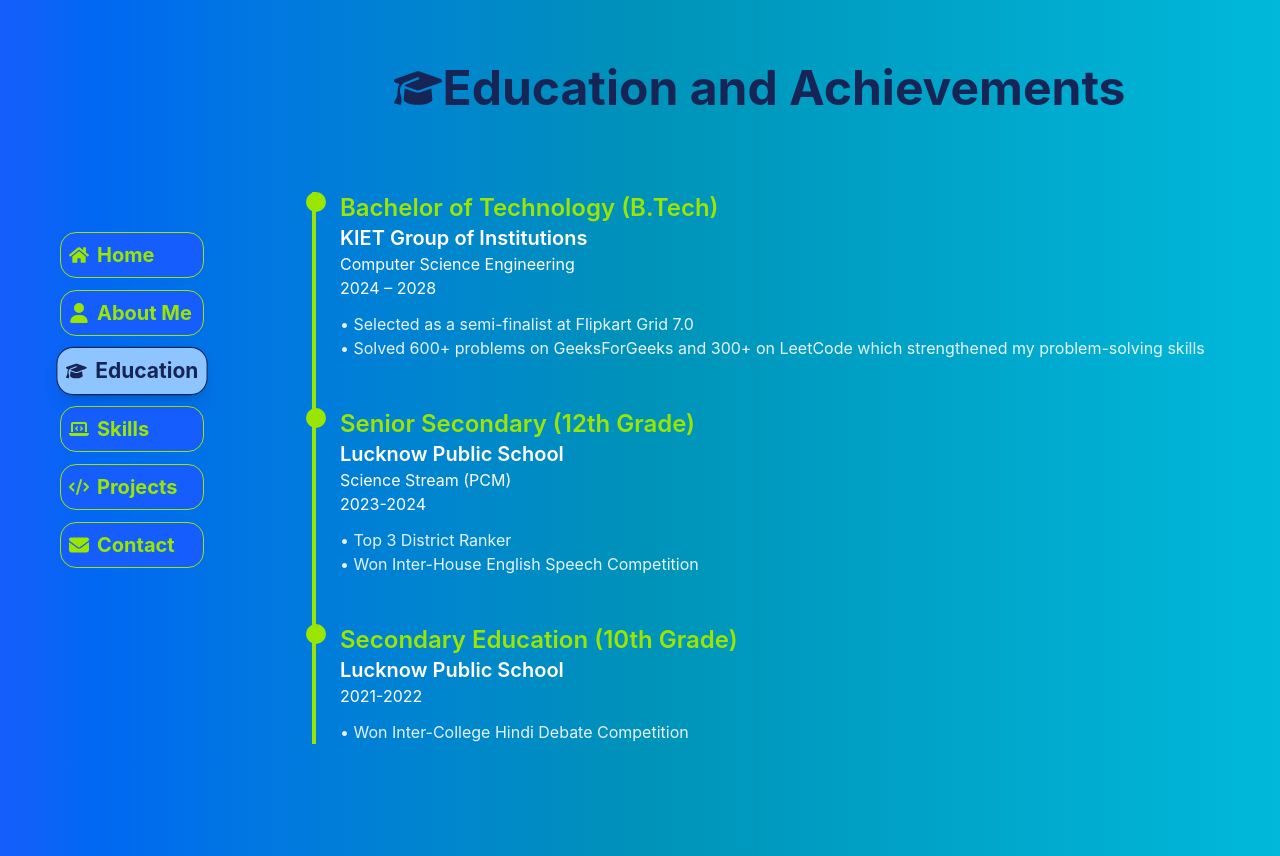
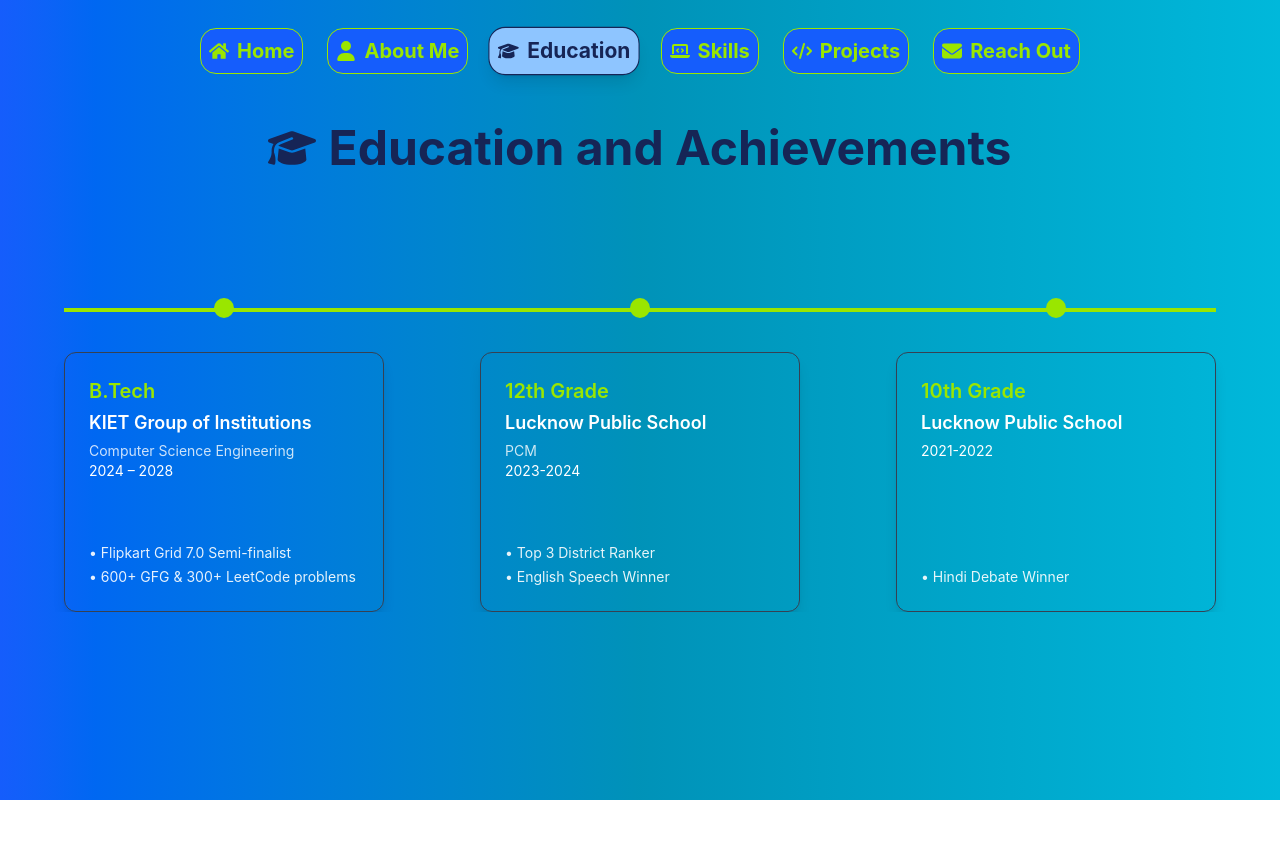
Before and after one commit to Yashi027/My_portfolio, a React (Vite) app: page /education in a window 1280 px wide. After the commit the page ends 800 px from the top, so only its background shows below. Built offline with nearby package versions, Linux system fonts and the light colour scheme.

Commit message:
improves spacing and responsiveness

```diff
--- a/src/components/Sidebar.jsx
+++ b/src/components/Sidebar.jsx
@@ -9,34 +9,34 @@ const Sidebar = () => {
     `m-3 block border rounded-2xl p-2 text-xl flex items-center gap-2 font-bold transition-all duration-300
      ${isActive
         ? "bg-blue-300 text-blue-950 scale-105 shadow-lg"
-        : "bg-blue-600 text-lime-400 hover:bg-blue-300 hover:text-blue-950 hover:scale-105"
+        : "bg-blue-600 text-lime-400 hover:scale-105"
      }`;
 
   return (
-    <div className='fixed left-6 top-1/2 -translate-y-1/2 p-6 text-2xl space-y-3'>
+    <div className='fixed top-0 left-0 w-full z-50 flex justify-center p-4'>
 
       <NavLink to='/' className={linkClasses}>
-        <FaHome /> Home
+        <FaHome /> <span className="hidden md:inline">Home</span>
       </NavLink>
 
       <NavLink to='/about' className={linkClasses}>
-        <FaUser /> About Me
+        <FaUser /> <span className="hidden md:inline">About Me</span>
       </NavLink>
 
       <NavLink to='/education' className={linkClasses}>
-        <FaGraduationCap /> Education
+        <FaGraduationCap /> <span className="hidden md:inline">Education</span>
       </NavLink>
 
       <NavLink to='/skills' className={linkClasses}>
-        <FaLaptopCode /> Skills
+        <FaLaptopCode /> <span className="hidden md:inline">Skills</span>
       </NavLink>
 
       <NavLink to='/projects' className={linkClasses}>
-        <FaCode /> Projects
+        <FaCode /> <span className="hidden md:inline">Projects</span>
       </NavLink>
 
       <NavLink to='/contact' className={linkClasses}>
-        <FaEnvelope /> Contact
+        <FaEnvelope /> <span className="hidden md:inline">Reach Out</span>
       </NavLink>
 
     </div>
--- a/src/pages/About.jsx
+++ b/src/pages/About.jsx
@@ -11,10 +11,10 @@ const profiles = [
 const About = () => {
   return (
     <>
-      <div className='min-h-screen ml-60'>
-        <div className='text-4xl flex justify-center p-5 text-blue-950'>
-          <FaUser className='mt-10' />
-          <h2 className='font-extrabold mt-10'> About <span className='text-lime-400'>Me</span></h2>
+      <div className='min-h-screen px-6 py-16'>
+        <div className='text-5xl flex justify-center p-5 text-blue-950 mt-15'>
+          <FaUser />
+          <h2 className='font-extrabold'> About <span className='text-lime-400'>Me</span></h2>
         </div>
         <div className='flex flex-col lg:flex-row items-center justify-around mt-12 lg:mt-20 text-xl gap-10 px-6'>
           <div className='font-bold text-white max-w-3xl'>
@@ -40,7 +40,7 @@ const About = () => {
         </div>
       </div>
 
-      <div className='ml-60'>
+      <div>
         <div className='text-4xl flex justify-center p-5 text-blue-950'>
           <FaUser className='mt-10' />
           <h2 className='font-extrabold mt-10'> Other <span className='text-lime-400'>Profiles</span></h2>
--- a/src/pages/Contact.jsx
+++ b/src/pages/Contact.jsx
@@ -4,9 +4,9 @@ import { FiMail } from 'react-icons/fi'
 
 const Contact = () => {
   return (
-    <div className='min-h-screen px-4 py-12 sm:px-6 flex items-center justify-center ml-60'>
+    <div className='min-h-screen px-4 py-12 sm:px-6 flex items-center justify-center '>
       <div className='w-full max-w-6xl'>
-        <div className='flex justify-center text-5xl text-center text-blue-950 font-bold gap-1 space-y-6'>
+        <div className='flex justify-center text-5xl text-center text-blue-950 font-bold gap-1 space-y-6 mt-15'>
           <FaEnvelope className='text-6xl mb-4' />
           <h1 className='mb-4'>Get In Touch</h1>
         </div>
--- a/src/pages/Education.jsx
+++ b/src/pages/Education.jsx
@@ -2,53 +2,85 @@ import { FaGraduationCap } from "react-icons/fa6";
 
 const Education = () => {
   return (
-    <div className="min-h-screen px-6 py-16 text-white ml-60">
+    <div className="min-h-screen px-6 py-16 text-white">
 
-      <div className="text-center mb-16 flex justify-center">
-        <FaGraduationCap className="text-5xl font-bold mb-4 text-blue-950"/>
-        <h1 className="text-5xl font-bold mb-4 text-blue-950">Education and Achievements</h1>
+      <div className="text-center mb-20 flex justify-center items-center gap-3 mt-15">
+        <FaGraduationCap className="text-5xl text-blue-950" />
+        <h1 className="text-5xl font-bold text-blue-950">
+          Education and Achievements
+        </h1>
       </div>
 
-      <div className="relative border-l-4 border-lime-400 max-w-4xl mx-auto">
+      <div className="overflow-x-auto">
+        <div className="flex justify-between w-full max-w-6xl mx-auto relative items-start">
 
-        <div className="mb-12 ml-6">
-          <div className="absolute w-5 h-5 bg-lime-400 rounded-full -left-2.5"></div>
-          <h2 className="text-2xl text-lime-400 font-semibold">Bachelor of Technology (B.Tech)</h2>
-          <h3 className="text-xl font-semibold">KIET Group of Institutions</h3>
-          <p >Computer Science Engineering</p>
-          <p >2024 – 2028</p>
-          <p className="mt-3 opacity-90">
-            • Selected as a semi-finalist at Flipkart Grid 7.0
-          </p>
-          <p className="opacity-90">
-            • Solved 600+ problems on GeeksForGeeks and 300+ on LeetCode which strengthened my problem-solving skills
-          </p>
+          <div className="absolute top-14 left-0 w-full h-1 bg-lime-400"></div>
+          {[
+            {
+              title: "B.Tech",
+              school: "KIET Group of Institutions",
+              desc: "Computer Science Engineering",
+              year: "2024 – 2028",
+              points: [
+                "Flipkart Grid 7.0 Semi-finalist",
+                "600+ GFG & 300+ LeetCode problems"
+              ]
+            },
+            {
+              title: "12th Grade",
+              school: "Lucknow Public School",
+              desc: "PCM",
+              year: "2023-2024",
+              points: [
+                "Top 3 District Ranker",
+                "English Speech Winner"
+              ]
+            },
+            {
+              title: "10th Grade",
+              school: "Lucknow Public School",
+              desc: "",
+              year: "2021-2022",
+              points: [
+                "Hindi Debate Winner"
+              ]
+            }
+          ].map((item, index) => (
+
+            <div key={index} className="relative w-80 flex flex-col items-center group">
+
+              <div className="absolute top-14 left-1/2 -translate-x-1/2 -translate-y-1/2 w-5 h-5 bg-lime-400 rounded-full z-10"></div>
+
+              <div className="mt-25 w-full h-[260px] p-6 rounded-xl
+                              shadow-lg border border-gray-700 flex flex-col justify-between
+                              group-hover:-translate-y-2 group-hover:shadow-lime-400/30
+                              transition duration-300">
+
+                <div>
+                  <h2 className="text-xl text-lime-400 font-semibold mb-1">
+                    {item.title}
+                  </h2>
+                  <h3 className="font-semibold text-lg mb-1">
+                    {item.school}
+                  </h3>
+                  {item.desc && (
+                    <p className="text-sm opacity-80">{item.desc}</p>
+                  )}
+                  <p className="text-sm mb-3">{item.year}</p>
+                </div>
+
+                <ul className="text-sm opacity-90 space-y-1">
+                  {item.points.map((p, i) => (
+                    <li key={i}>• {p}</li>
+                  ))}
+                </ul>
+
+              </div>
+            </div>
+
+          ))}
+
         </div>
-
-        <div className="mb-12 ml-6">
-          <div className="absolute w-5 h-5 bg-lime-400 rounded-full -left-2.5"></div>
-          <h2 className="text-2xl text-lime-400 font-semibold">Senior Secondary (12th Grade)</h2>
-          <h3 className="text-xl font-semibold">Lucknow Public School</h3>
-          <p >Science Stream (PCM)</p>
-          <p>2023-2024</p>
-          <p className=" mt-3 opacity-90">
-            • Top 3 District Ranker
-          </p>
-          <p className="opacity-90">
-            • Won Inter-House English Speech Competition
-          </p>
-        </div>
-
-        <div className="mb-12 ml-6">
-          <div className="absolute w-5 h-5 bg-lime-400 rounded-full -left-2.5"></div>
-          <h2 className="text-2xl text-lime-400 font-semibold">Secondary Education (10th Grade)</h2>
-          <h3 className="text-xl font-semibold">Lucknow Public School</h3>
-          <p>2021-2022</p>
-          <p className="mt-3 opacity-90">
-            • Won Inter-College Hindi Debate Competition
-          </p>
-        </div>
-
       </div>
 
     </div>
--- a/src/pages/Projects.jsx
+++ b/src/pages/Projects.jsx
@@ -54,9 +54,9 @@ const projects = [
 ]
 const Projects = () => {
   return (
-    <div className='min-h-screen px-6 py-16 ml-60'>
+    <div className='min-h-screen px-6 py-16'>
       <div className='text-center mb-16 '>
-        <div className='flex justify-center text-5xl text-blue-950 font-bold gap-1'>
+        <div className='flex justify-center text-5xl text-blue-950 font-bold gap-1 mt-15'>
           <FaLaptopCode className='text-6xl mb-4' />
           <h1 className='mb-4'>Projects</h1>
         </div>
--- a/src/pages/Skills.jsx
+++ b/src/pages/Skills.jsx
@@ -16,8 +16,8 @@ const skills = [
 ]
 const Skills = () => {
   return (
-    <div className='min-h-screen px-6 py-16 ml-60 '>
-      <div className='text-center mb-16 flex justify-center text-5xl text-blue-950 font-bold gap-1'>
+    <div className='min-h-screen px-6 py-16'>
+      <div className='text-center mb-16 flex justify-center text-5xl text-blue-950 font-bold gap-1 mt-15'>
         <FaLaptopCode className='text-6xl mb-4'/>
         <h1 className='mb-4 '>Skills</h1>
       </div>
```
Also changed, not shown: src/pages/Home.jsx (+34 -25 lines).
